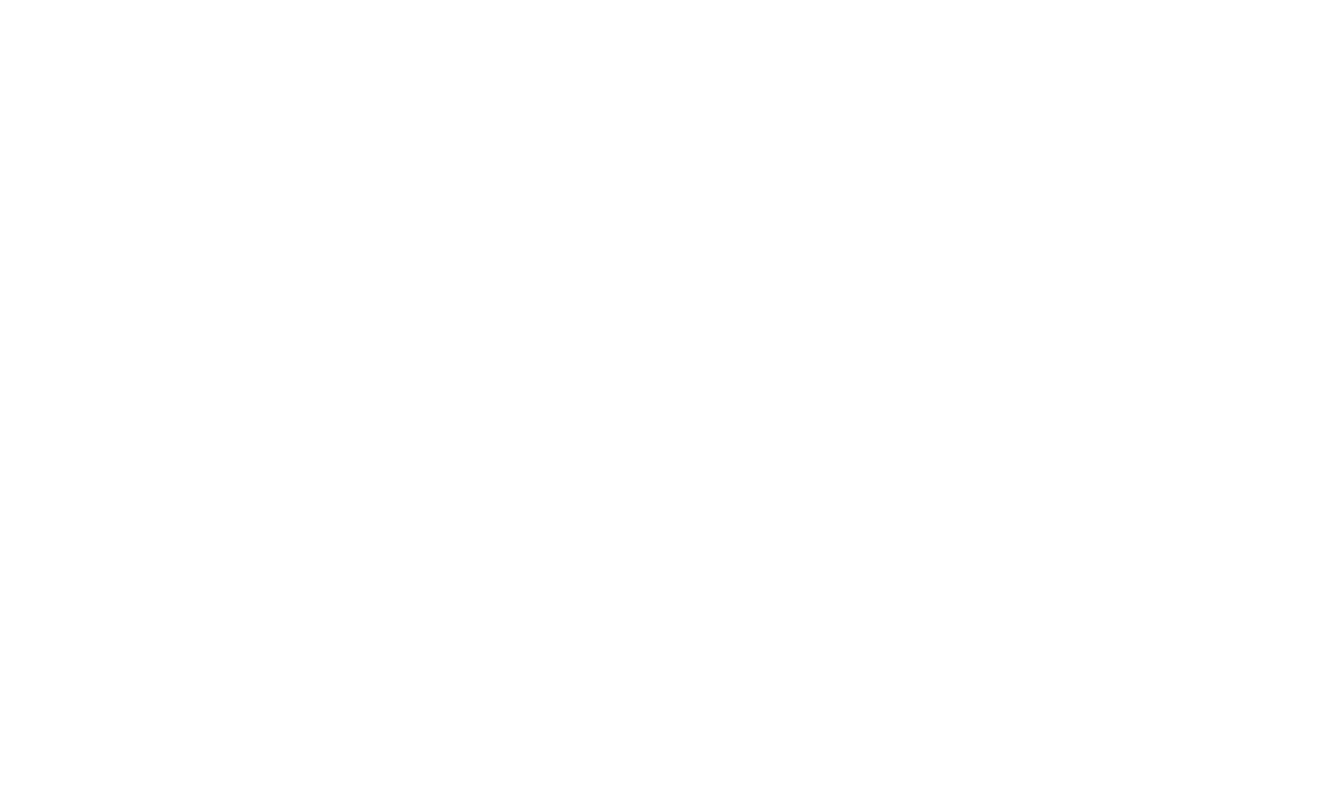
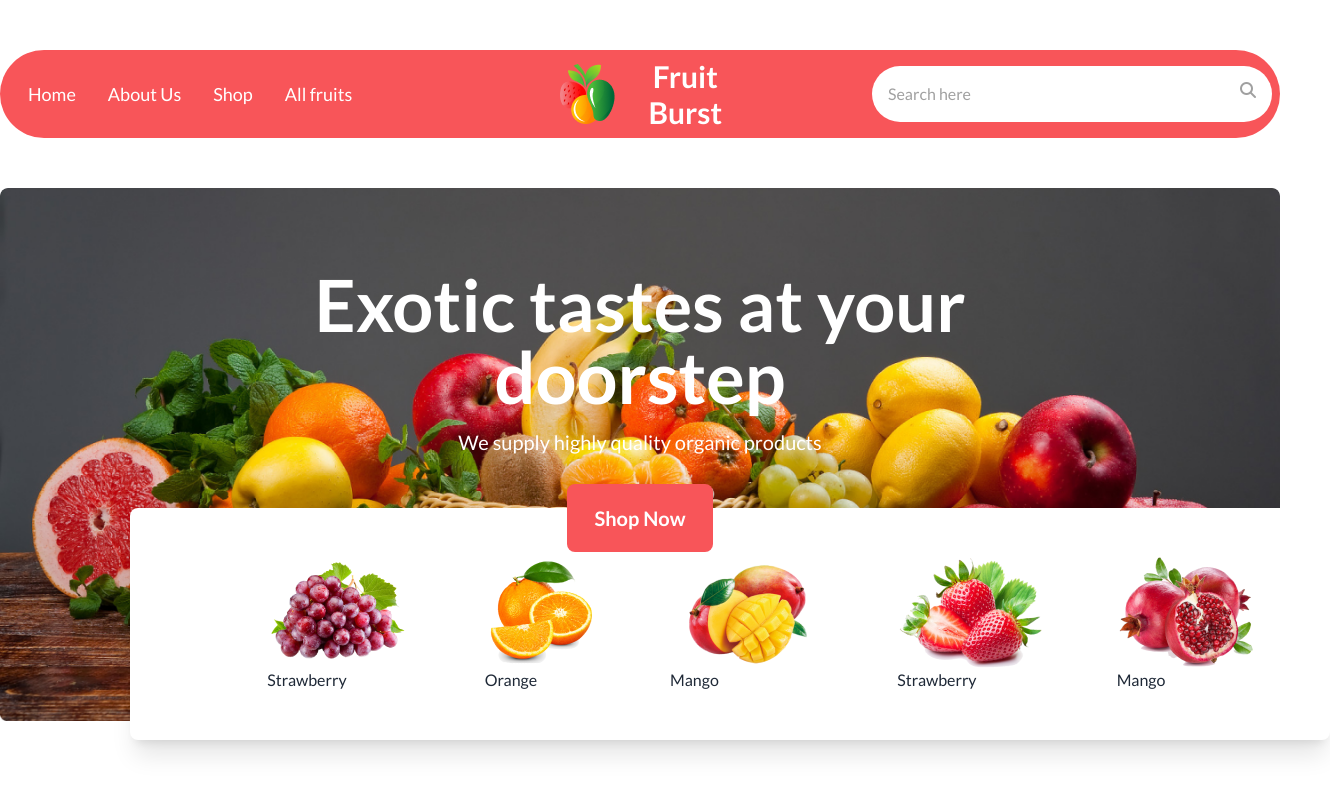
Before and after one commit to tauhid05/fruit-zone-with-daisyui, a plain HTML site: page index.html in a window 1280 px wide. Shown: the whole page, 1330 px wide, since content can reach past the window. Drawn offline with nearby package versions, Linux system fonts and the light colour scheme.

Commit message:
added header section

```diff
--- a/index.html
+++ b/index.html
@@ -11,11 +11,116 @@
     <link href="https://cdn.jsdelivr.net/npm/daisyui@4.11.1/dist/full.min.css" rel="stylesheet" type="text/css" />
     <script src="https://cdn.tailwindcss.com"></script>
 
+    <!-- lato from google font  -->
+
+    <link rel="preconnect" href="https://fonts.googleapis.com">
+    <link rel="preconnect" href="https://fonts.gstatic.com" crossorigin>
+    <link href="https://fonts.googleapis.com/css2?family=Lato:ital,wght@0,100;0,300;0,400;0,700;0,900;1,100;1,300;1,400;1,700;1,900&display=swap" rel="stylesheet">
+
+    <!-- font awesome from google -->
+
+    <script src="https://kit.fontawesome.com/dac110ee0d.js" crossorigin="anonymous"></script>
+
+    <!-- color Design with daisy ui-->
+
+    <script src="https://cdn.tailwindcss.com"></script>
+    <script>
+      tailwind.config = {
+        theme: {
+          extend: {
+            colors: {
+              clifford: '#da373d',
+            }
+          }
+        }
+      }
+    </script>
+
+    <style>
+        .font-lato{
+            font-family: "Lato", sans-serif;
+        }
+    </style>
+
 </head>
-<body>
+<body class="font-lato">
 
-    <header>
+    <header class="container mx-auto">
 
+        <div class="navbar lg:bg-[#F85559] rounded-[600px] my-8 lg:my-[50px]">
+
+            <div class="navbar-start hidden lg:flex">
+                <ul class="menu menu-horizontal px-1 text-lg font-medium text-[#FFFFFF]">
+                    <li><a href="">Home</a></li>
+                    <li><a href="">About Us</a></li>
+                    <li><a href="">Shop</a></li>
+                    <li><a href="">All fruits</a></li>
+                  </ul>
+
+              </div>
+
+            <div class="navber-right">
+
+              <div class="dropdown">
+                <div tabindex="0" role="button" class="btn btn-ghost lg:hidden">
+                  <svg xmlns="http://www.w3.org/2000/svg" class="h-5 w-5" fill="none" viewBox="0 0 24 24" stroke="currentColor"><path stroke-linecap="round" stroke-linejoin="round" stroke-width="2" d="M4 6h16M4 12h8m-8 6h16" /></svg>
+
+                </div>
+                <ul tabindex="0" class="menu menu-sm dropdown-content mt-3 z-[1] p-2 shadow bg-base-100 rounded-box w-52 font-medium text-lg">
+                  <li><a href="">Home</a></li>
+                  <li><a href="">About Us</a></li>
+                  <li><a href="">Shop</a></li>
+                  <li><a href="">All fruits</a></li>
+                </ul>
+              </div>
+             <div class="flex items-center text-center gap-3">
+              <img src="images/logo.png" alt="">
+              <h4 class="text-3xl font-bold text-black lg:text-white">Fruit Burst</h4>
+             </div>
+
+
+
+            </div>
+
+            <div class="hidden lg:flex ml-32">
+              <p class="text-[#12121266] text-center justify-between flex p-4 rounded-[50px] bg-[#FFFFFF] font-normal w-[400px]">Search here <i class="fa-solid fa-magnifying-glass text-right"></i></p>
+
+            </div>
+
+
+          </div>
+
+          <!-- banner section  -->
+
+          <div class="px-2 lg:px-0">
+
+            <div class="flex-1 space-y-12 container bg-[url('images/banner1.png')] max-w-[1440px] h-screen bg-contain bg-no-repeat rounded-lg">
+
+              <div class="text-center">
+                <h2 class="text-[#FFFFFF] font-bold text-xl lg:text-7xl lg:pt-20 pt-2">Exotic tastes at your
+                  <br>
+                  doorstep</h2>
+                <p class="text-[#FFFFFF] text-xs lg:text-xl font-medium pt-0 lg:pt-4">We supply highly quality organic products</p>
+
+                <button class="mt-2 lg:mt-7 text-center  bg-[#F85559] rounded-lg border-none lg:px-7 px-4 py-1 lg:py-5 text-[#FFFFFF] lg:text-xl font-bold">Shop Now</button>
+              </div>
+            </div>
+
+            <div class="hidden lg:flex mt-[-480px] ml-[130px] bg-[#FFF] rounded-lg shadow-xl justify-evenly grid grid-cols-5 w-[1200px] pl-16 py-12">
+              <div class=""><img src="images/fruit1.png" alt="">
+              <p>Strawberry</p></div>
+              <div><img src="images/fruit2.png" alt="">
+              <p>Orange</p></div>
+              <div><img src="images/fruit3.png" alt="">
+              <p>Mango</p></div>
+              <div><img src="images/fruit4.png" alt="">
+              <p>Strawberry</p></div>
+              <div><img src="images/fruit5.png" alt="">
+              <p>Mango</p></div>
+              </div>
+            </div>
+
+          </div>
     </header>
     <main>
 
```
